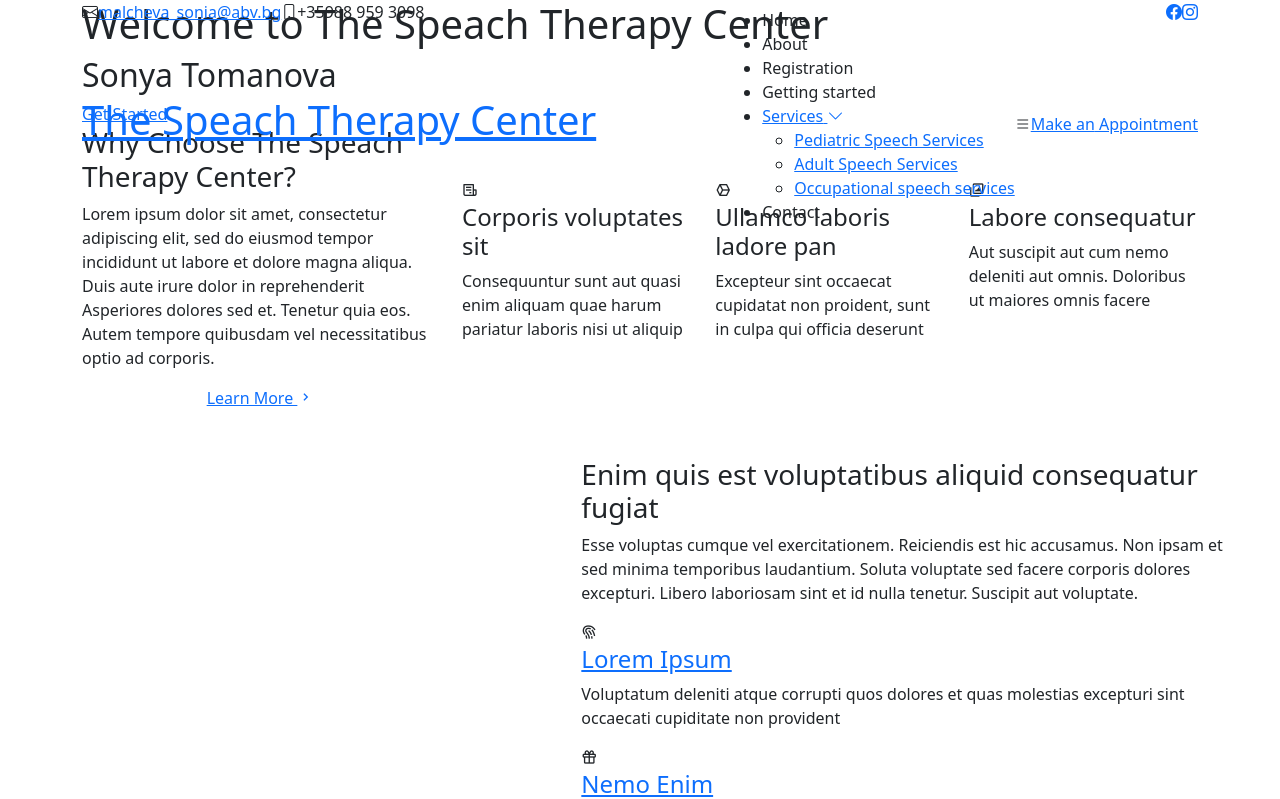
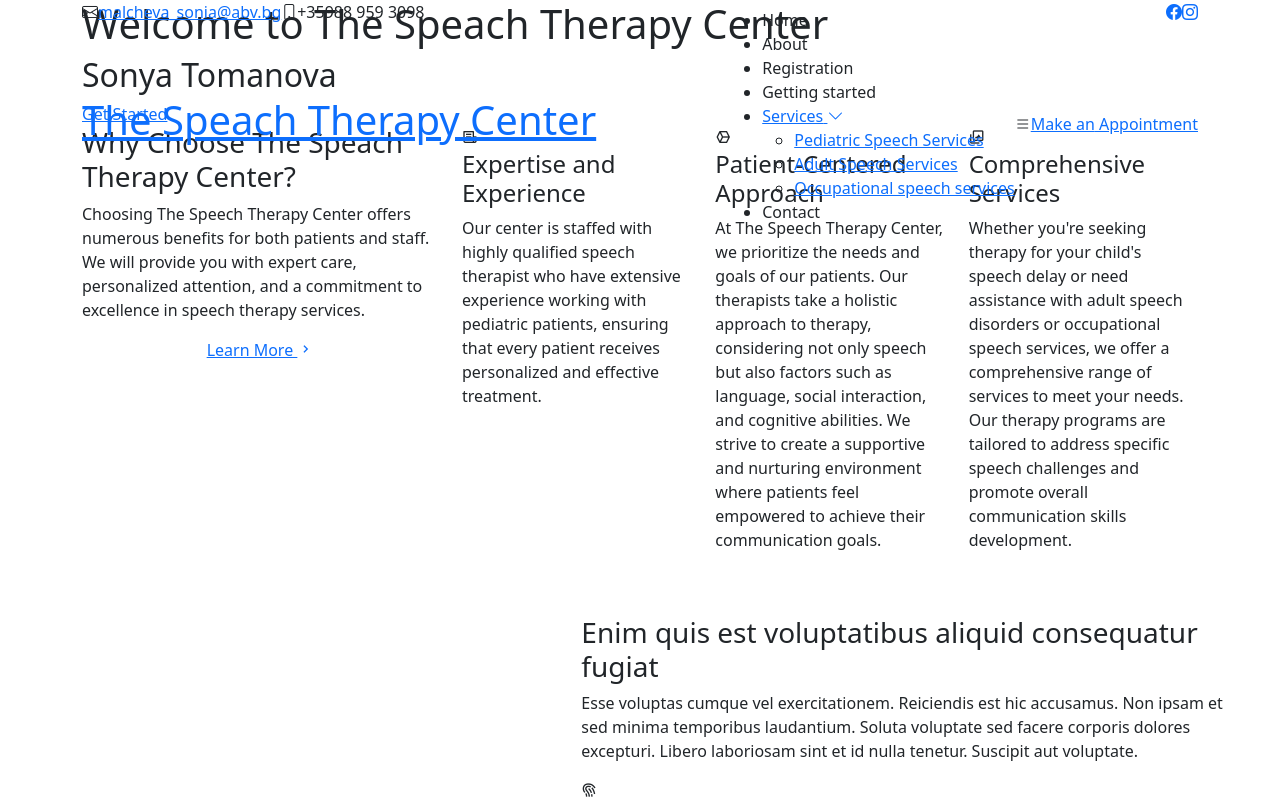
Before and after one commit to vladodyanov/the_speach_therapy_center, a Django app: page / in a window 1280 px wide. Shown: the top 799 px of the page. Run offline with Django 5.2, Linux system fonts and the light colour scheme; some libraries are stand-ins or nearby versions.

Commit message:
Major content update of the main page

```diff
--- a/the_speach_therapy_center/templates/web/index.html
+++ b/the_speach_therapy_center/templates/web/index.html
@@ -104,8 +104,7 @@
             <div class="content">
               <h3>Why Choose The Speach Therapy Center?</h3>
               <p>
-                Lorem ipsum dolor sit amet, consectetur adipiscing elit, sed do eiusmod tempor incididunt ut labore et dolore magna aliqua. Duis aute irure dolor in reprehenderit
-                Asperiores dolores sed et. Tenetur quia eos. Autem tempore quibusdam vel necessitatibus optio ad corporis.
+                Choosing The Speech Therapy Center offers numerous benefits for both patients and staff. We will provide you with expert care, personalized attention, and a commitment to excellence in speech therapy services.
               </p>
               <div class="text-center">
                 <a href="#" class="more-btn">Learn More <i class="bx bx-chevron-right"></i></a>
@@ -118,22 +117,22 @@
                 <div class="col-xl-4 d-flex align-items-stretch">
                   <div class="icon-box mt-4 mt-xl-0">
                     <i class="bx bx-receipt"></i>
-                    <h4>Corporis voluptates sit</h4>
-                    <p>Consequuntur sunt aut quasi enim aliquam quae harum pariatur laboris nisi ut aliquip</p>
+                    <h4>Expertise and Experience</h4>
+                    <p>Our center is staffed with highly qualified speech therapist who have extensive experience working with  pediatric  patients, ensuring that every patient receives personalized and effective treatment.</p>
                   </div>
                 </div>
                 <div class="col-xl-4 d-flex align-items-stretch">
                   <div class="icon-box mt-4 mt-xl-0">
                     <i class="bx bx-cube-alt"></i>
-                    <h4>Ullamco laboris ladore pan</h4>
-                    <p>Excepteur sint occaecat cupidatat non proident, sunt in culpa qui officia deserunt</p>
+                    <h4>Patient-Centered Approach</h4>
+                    <p>At The Speech Therapy Center, we prioritize the needs and goals of our patients. Our therapists take a holistic approach to therapy, considering not only speech but also factors such as language, social interaction, and cognitive abilities. We strive to create a supportive and nurturing environment where patients feel empowered to achieve their communication goals.</p>
                   </div>
                 </div>
                 <div class="col-xl-4 d-flex align-items-stretch">
                   <div class="icon-box mt-4 mt-xl-0">
                     <i class="bx bx-images"></i>
-                    <h4>Labore consequatur</h4>
-                    <p>Aut suscipit aut cum nemo deleniti aut omnis. Doloribus ut maiores omnis facere</p>
+                    <h4>Comprehensive Services</h4>
+                    <p>Whether you're seeking therapy for your child's speech delay or need assistance with adult speech disorders or occupational speech services, we offer a comprehensive range of services to meet your needs. Our therapy programs are tailored to address specific speech challenges and promote overall communication skills development.</p>
                   </div>
                 </div>
               </div>
```
